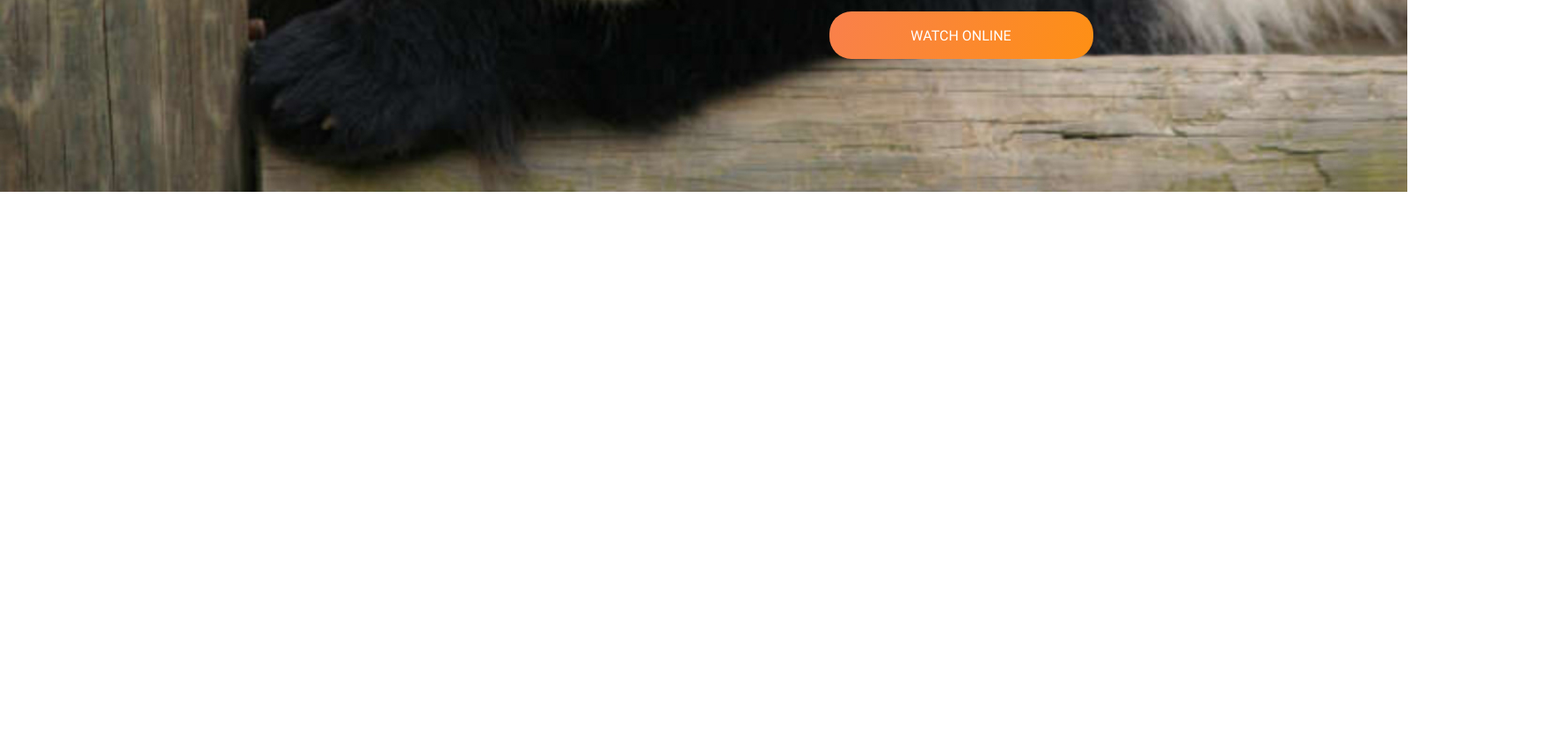
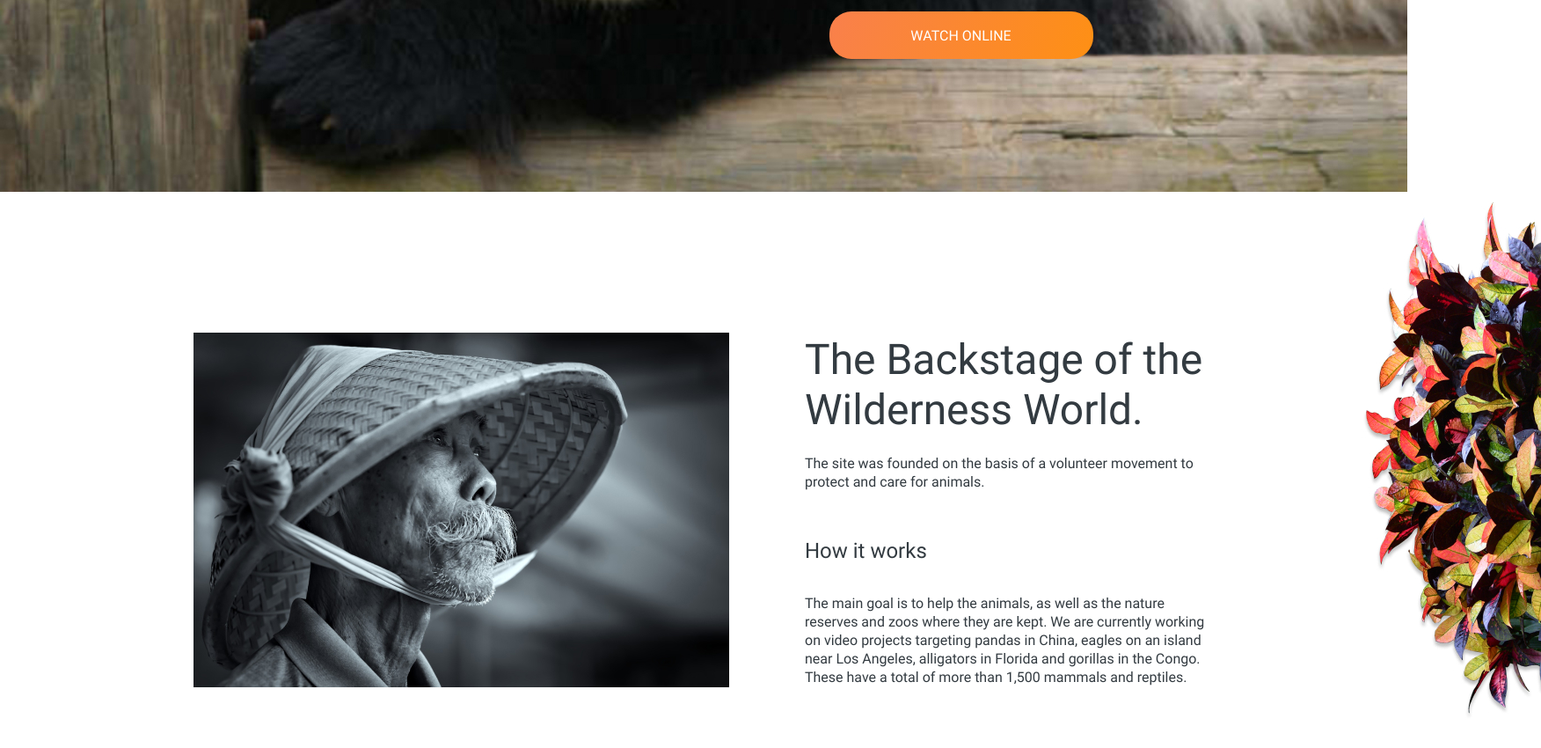
Before and after one commit to thekarinaten/onlinne-zoo, a plain HTML site: page assets/pages/main/index.html in a window 1280 px wide. Shown: the part 642-1492 px from the top of the page at 88% size, 1752 px wide, since content can reach past the window. Before the commit the page ends 860 px from the top, so only its background shows below. Drawn offline with nearby package versions, Linux system fonts and the light colour scheme.

Commit message:
feat: implement about section

```diff
--- a/assets/pages/main/index.html
+++ b/assets/pages/main/index.html
@@ -49,6 +49,22 @@
                 </div>
             </div>
         </div>
+        <div class="about-wrapper">
+            <div class="about-container">
+                <img src="/assets/images/bamboo-cap.jpg" alt="bamboo-cap">
+                <div class="about_title-wrapper">
+                    <div class="about_title-container">
+                        <h2 class="about_title">The Backstage of the Wilderness World.</h2>
+                        <p class="about_subtitle">The site was founded on the basis of a volunteer movement to protect and care for animals.</p>
+                    </div>
+                    <div class="howItWorks-container">
+                        <h2 class="howItWorks">How it works</h2>
+                        <p class="about_subtitle">The main goal is to help the animals, as well as the nature reserves and zoos where they are kept. We are currently working on video projects targeting pandas in China, eagles on an island near Los Angeles, alligators in Florida and gorillas in the Congo. These have a total of more than 1,500 mammals and reptiles.</p>
+                    </div>
+                </div>
+            </div>
+            <img class="about_flower-pic" src="/assets/images/flower.jpg" alt="flower">
+        </div>
     </div>
 </body>
 </html>
--- a/assets/pages/main/style.css
+++ b/assets/pages/main/style.css
@@ -105,7 +105,7 @@ button {
     z-index: 1;
 }
 
-.content_btn:hover{
+.content_btn:hover {
     background: #E47209;
     cursor: pointer;
 }
@@ -158,3 +158,73 @@ button {
     line-height: 23px;
     text-transform: uppercase;
 }
+
+/** About section **/
+
+.about-container {
+    align-items: center;
+    display: flex;
+    justify-content: space-between;
+    margin: 0 auto;
+    width: 1160px;
+}
+
+.about_subtitle {
+    color: #333B41;
+    font-family: 'Roboto', 'Arial', 'Times New Roman', sans-serif;
+    font-size: 16px;
+    line-height: 21px;
+}
+
+.about_title {
+    color: #333B41;
+    font-family: 'Roboto', 'Arial', 'Times New Roman', sans-serif;
+    font-size: 48px;
+    font-weight: 400;
+    line-height: 57px;
+}
+
+.about_title-container {
+    display: flex;
+    flex-direction: column;
+    justify-content: space-between;
+    height: 178px;
+    width: 465px;
+}
+
+.about_title-wrapper {
+    display: flex;
+    flex-direction: column;
+    justify-content: space-between;
+    height: 400px;
+}
+
+.about_flower-pic {
+    position: absolute;
+    top: 860px;
+    left: 1548px;
+}
+
+.about-wrapper {
+    align-items: center;
+    display: flex;
+    justify-content: center;
+    width: 1600px;
+    height: 723px;
+}
+
+.howItWorks {
+    color: #333B41;
+    font-family: 'Roboto', 'Arial', 'Times New Roman', sans-serif;
+    font-weight: 400;
+    font-size: 24px;
+    line-height: 29px;
+}
+
+.howItWorks-container {
+    display: flex;
+    flex-direction: column;
+    justify-content: space-between;
+    height: 168px;
+    width: 465px;
+}
```
Also changed, not shown: assets/icons/logo.svg (deleted), assets/images/flower.jpg (renamed from assets/images/flower_foto1.jpg).
